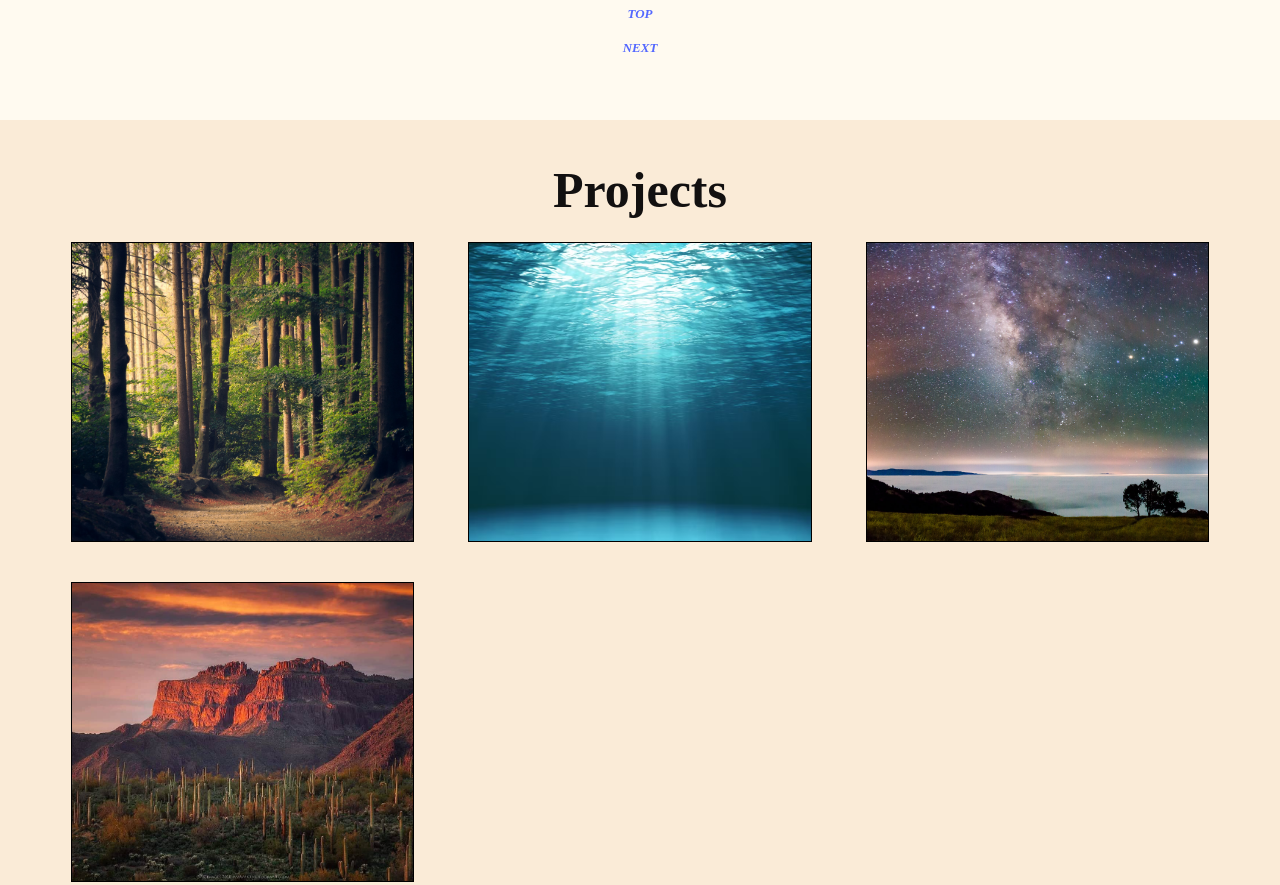
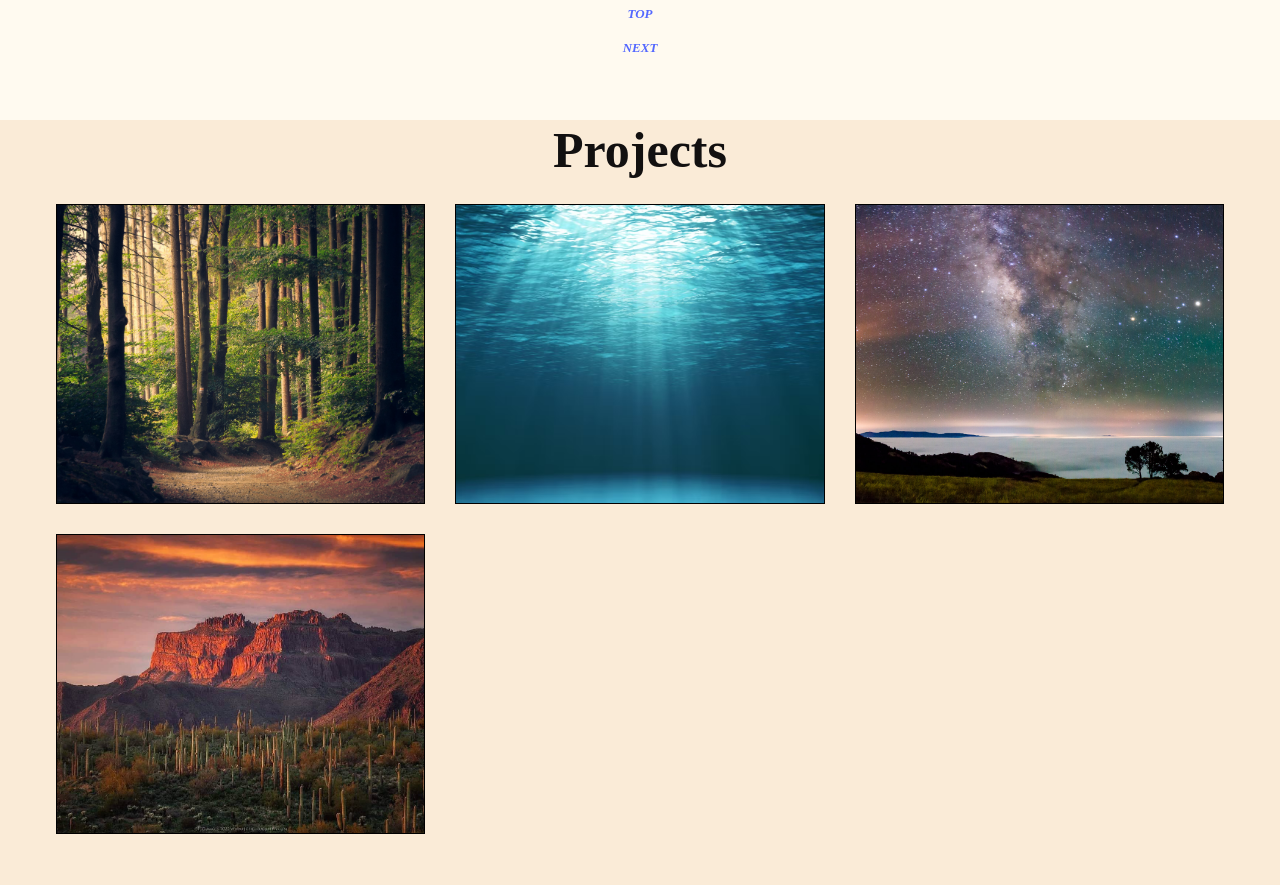
Before and after one commit to bz47/finalProfile, a plain HTML site: page index.html in a window 1280 px wide. Shown: the part 1320-2205 px from the top of the page. Drawn offline with nearby package versions, Linux system fonts and the light colour scheme; a web font is replaced by a local one.

Commit message:
add marging to projects

```diff
--- a/styles.css
+++ b/styles.css
@@ -246,7 +246,7 @@ nav {
 /**************THREE*****************/
 #three {
   background-color: antiquewhite;
-  padding: 5%;
+  padding: 2%;
 }
 
 #projz {
@@ -255,8 +255,8 @@ nav {
 
 .grid {
   display: grid;
-  gap: clamp(1rem, 4rem, 6rem);
-  width: 100%;
+  gap: 3rem;
+  width: 95%;
   grid-template-columns: repeat(auto-fill, minmax(35rem, 1fr));
 }
 
@@ -264,6 +264,8 @@ nav {
   border: solid black 1px;
   min-height: 30rem;
   overflow: hidden;
+  width: 100%;
+  margin: 0 auto !important;
 }
 
 #woods {
```
